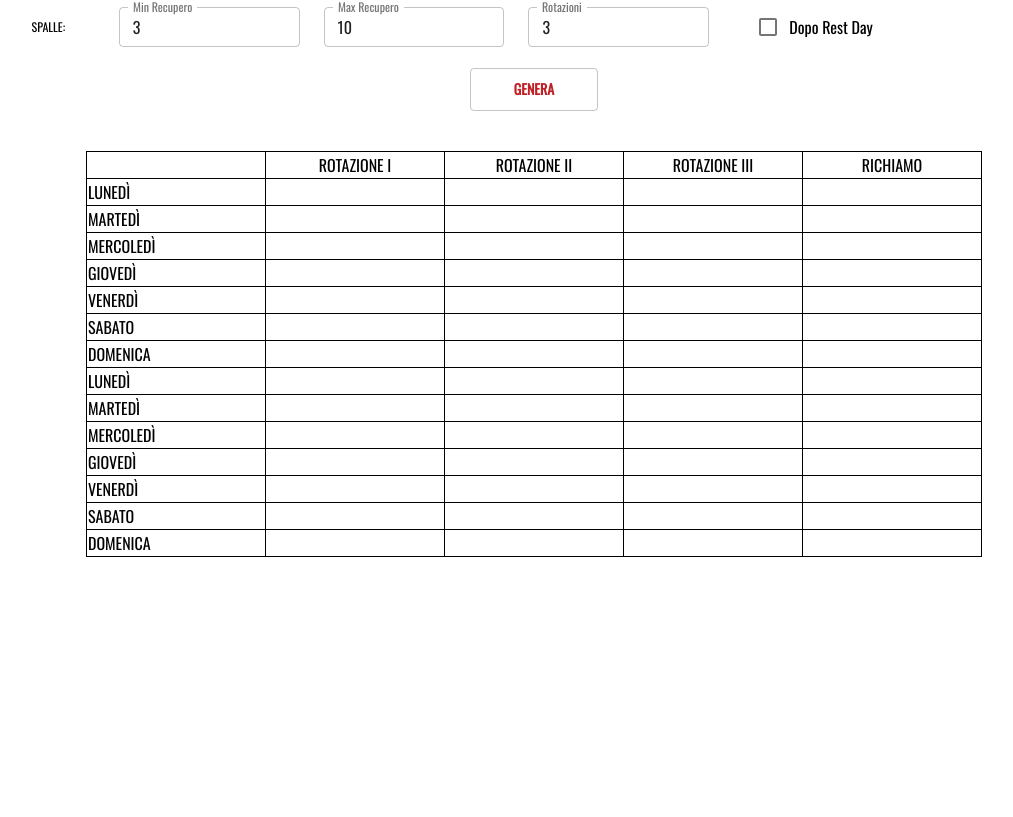
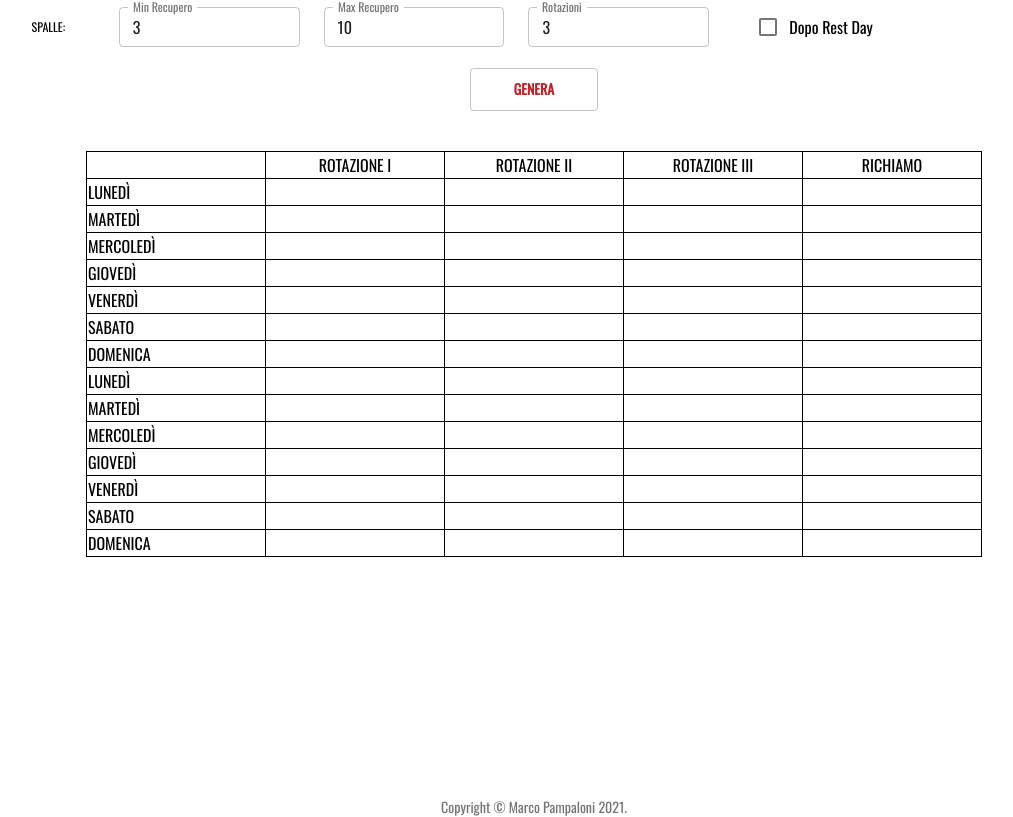
Before and after one commit to crybot/Rotazioni, a React (Create React App) app in the folder webapp/: page / in a window 1280 px wide. Shown: the part 614-1431 px from the top of the page, without its empty margins (106-1119 px from the left). Built offline with nearby package versions, Linux system fonts and the light colour scheme.

Commit message:
Add Copyright footer

```diff
--- a/webapp/src/App.js
+++ b/webapp/src/App.js
@@ -4,6 +4,7 @@
 import { withStyles, makeStyles } from '@material-ui/core/styles';
 import { ThemeProvider, createMuiTheme } from '@material-ui/core/styles';
 import Form from './Form'
+import Copyright from './Copyright'
 
 const theme = createMuiTheme({
   typography: {
@@ -28,6 +29,9 @@
         <body>
           <Form/>
         </body>
+        <footer>
+          <Copyright/>
+        </footer>
       </div>
     </ThemeProvider>
   );
--- /dev/null
+++ b/webapp/src/Copyright.js
@@ -0,0 +1,16 @@
+import {Typography, Link} from '@material-ui/core';
+
+function Copyright() {
+  return (
+    <Typography variant="body2" color="textSecondary" align="center">
+      {'Copyright © '}
+      <Link color="inherit" href="https://github.com/crybot">
+        Marco Pampaloni
+      </Link>{' '}
+      {new Date().getFullYear()}
+      {'.'}
+    </Typography>
+  );
+}
+
+export default Copyright
```
